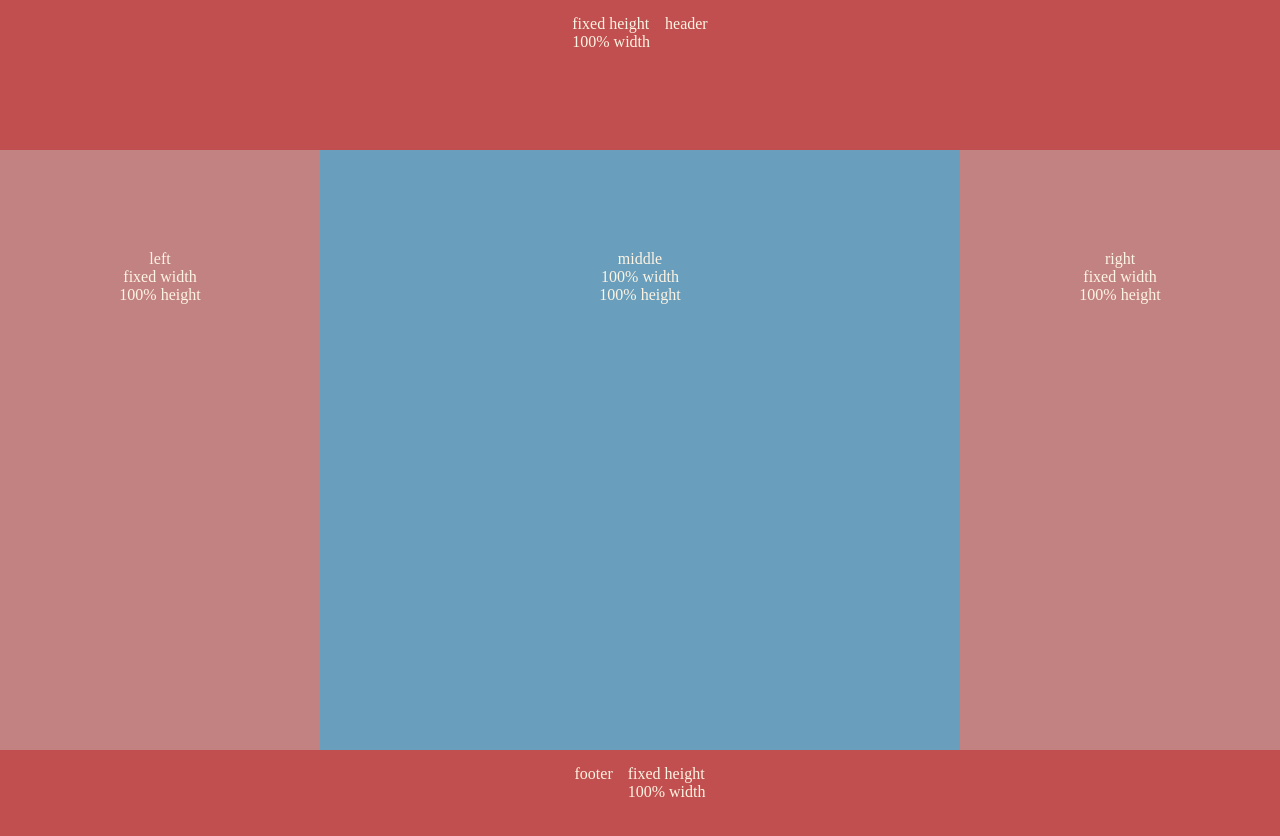
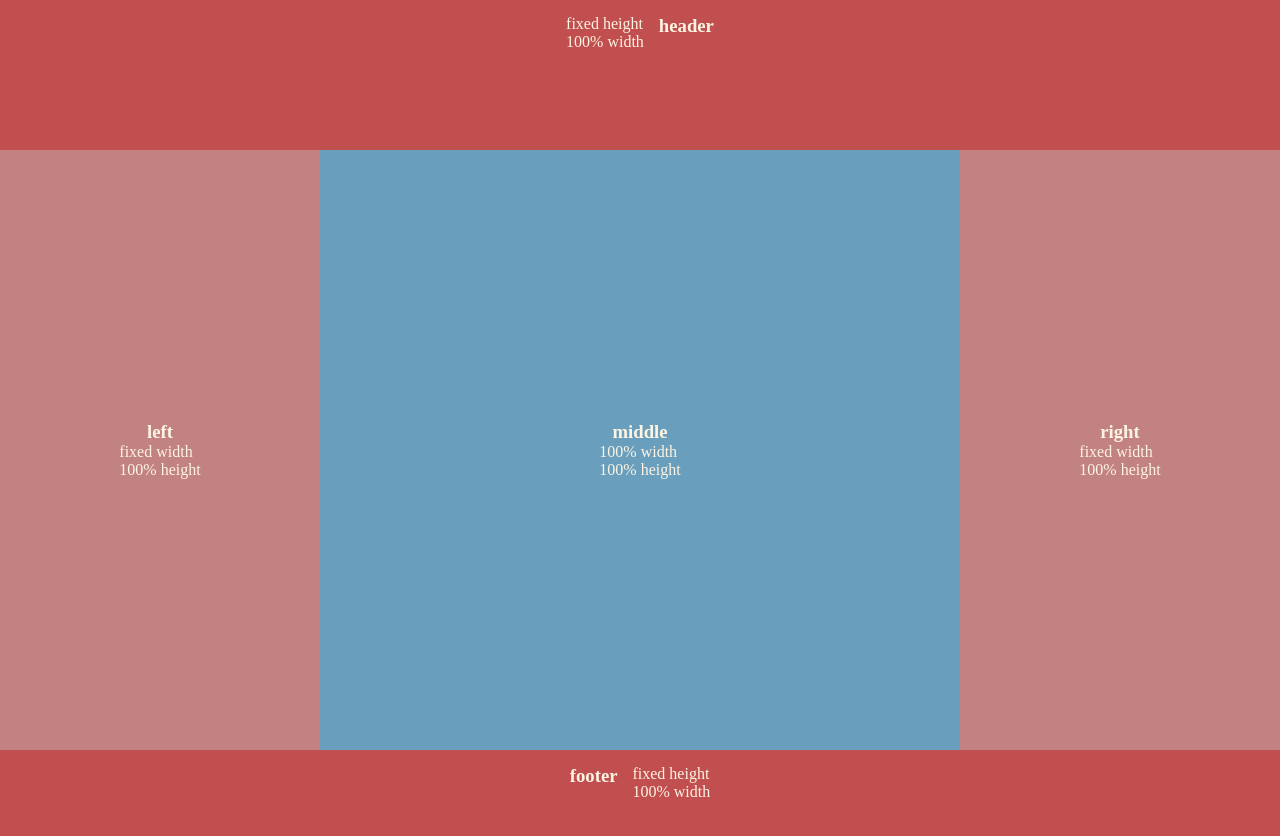
Before and after one commit to temlena/html-basics, a plain HTML site: page week-3/quiz/quiz.html in a window 1280 px wide. Drawn offline with Linux system fonts and the light colour scheme.

Commit message:
made some changes

```diff
--- a/week-3/quiz/quiz.html
+++ b/week-3/quiz/quiz.html
@@ -18,33 +18,37 @@
                 <p>fixed height</p>
                 <p>100% width</p>
             </div>
-            <div>header</div>
+            <h3>header</h3>
         </div>
-
     </header>
     <main class="main">
-        <div class="left">
-            <p>left</p>
+        <div class=" flex left">
+            <h3>left</h3>
+            <div>
                 <p>fixed width</p>
                 <p>100% height</p>
-
             </div>
-        <div class="middle">
-            <div>middle</div>
+        </div>
+        <div class=" flex middle">
+            <h3>middle</h3>
+            <div>
                 <p>100% width</p>
+                <p>100% height</p>
+            </div>
+        </div>
+        </div>
+        <div class=" flex right">
+            <h3>right</h3>
+            <div>
+                <p>fixed width</p>
                 <p>100% height</p>
             </div>
 
         </div>
-        <div class="right">
-            <p>right</p>
-            <p>fixed width</p>
-            <p>100% height</p>
-        </div>
     </main>
     <footer class="footer">
         <div class="flex-1">
-            <div>footer</div>
+            <h3>footer</h3>
             <div class="content">
                 <p>fixed height</p>
                 <p>100% width</p>
@@ -52,5 +56,4 @@
         </div>
     </footer>
 </body>
-
 </html>
--- a/week-3/quiz/styles.css
+++ b/week-3/quiz/styles.css
@@ -1,4 +1,4 @@
-*{
+* {
   margin: 0;
   padding: 0;
 }
@@ -8,38 +8,34 @@ body {
 }
 .header {
   padding: 15px;
-  background-color: #C14F4F;
+  background-color: #c14f4f;
   height: 15%;
 }
-.flex-1{
+.flex-1 {
   display: flex;
   justify-content: center;
   gap: 15px;
 }
-
+.flex {
+  display: flex;
+  flex-direction: column;
+  justify-content: center;
+  align-items: center;
+}
 .footer {
   padding: 15px;
-  background-color: #C14F4F;
+  background-color: #c14f4f;
   height: 10%;
 }
 .main {
   display: flex;
   height: 75%;
-  width: 100%;
-  text-align: center;
 }
-.left{
-    background-color: #C28282;
-    width: 25%;
-    padding-top: 100px;
-}
-.right {
-  background-color: #C28282;
+.left, .right {
+  background-color: #c28282;
   width: 25%;
-  padding-top: 100px;
 }
 .middle {
-  padding-top: 100px;
-  background-color: #699EBD;
+  background-color: #699ebd;
   width: 50%;
 }
```
Lines whose indentation alone changed are shown as unchanged.
